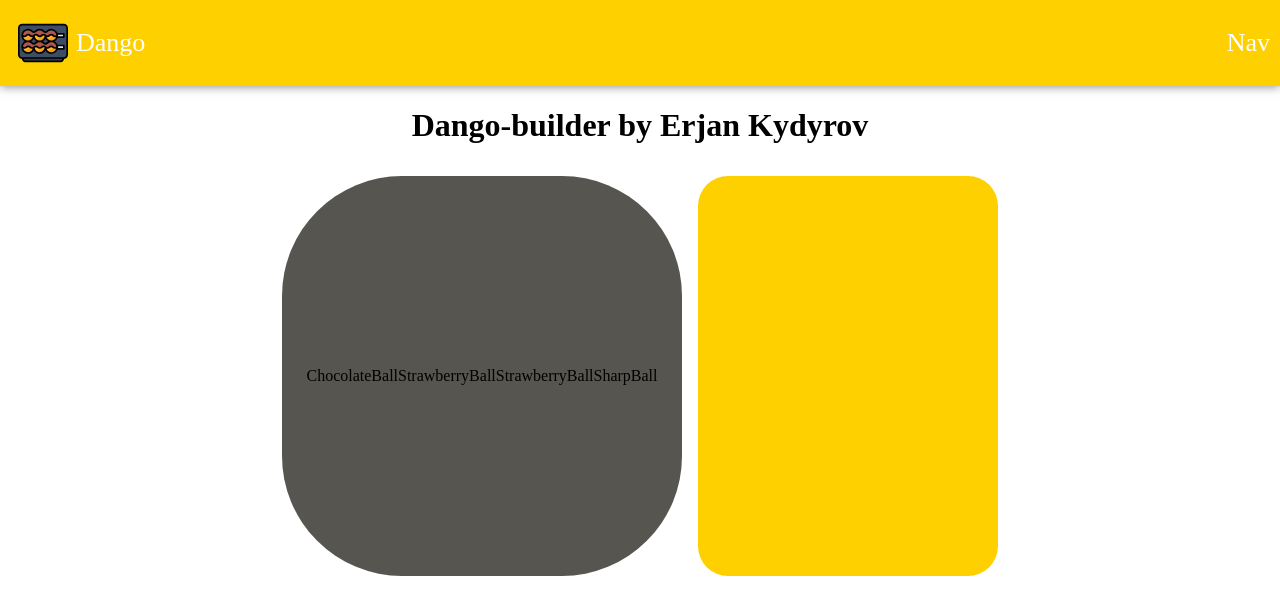
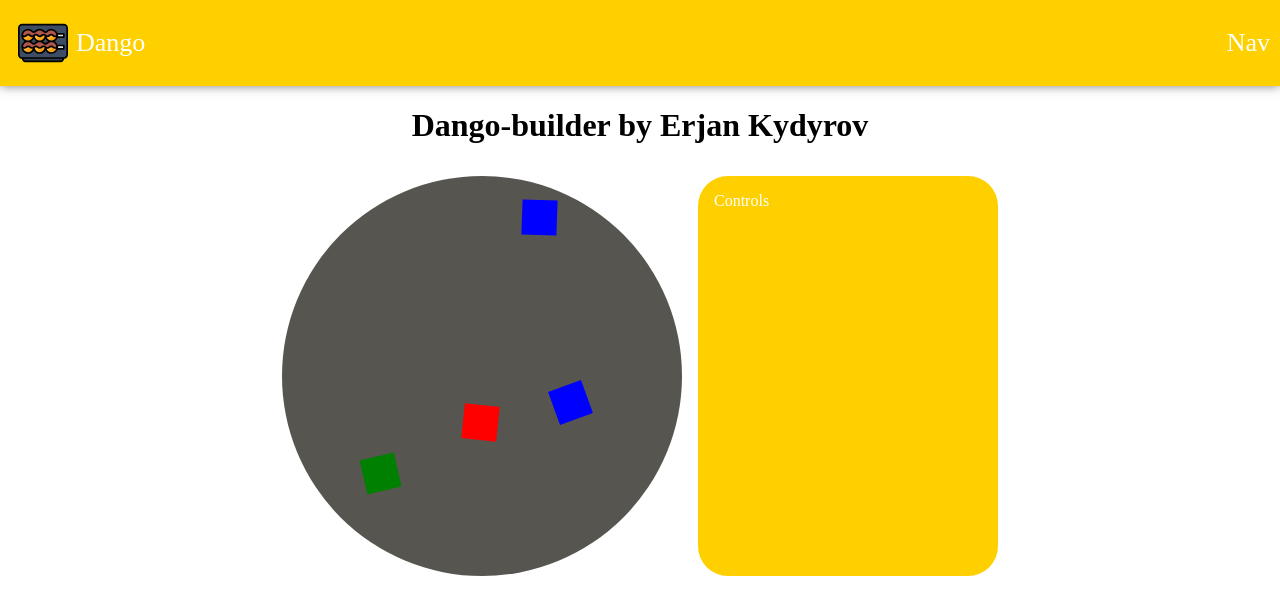
Before and after one commit to Erjankydyrov/builder, a React (Create React App) app: page / in a window 1280 px wide. Shown: the top 614 px of the page. Built offline with nearby package versions, Linux system fonts and the light colour scheme; a web font is replaced by a local one.

Commit message:
corected some problems

```diff
--- a/src/components/DangoBuilder/DangoControls/DangoControls.js
+++ b/src/components/DangoBuilder/DangoControls/DangoControls.js
@@ -2,7 +2,7 @@ import classes from "./DangoControls.module.css";
 
 const DangoControls = () => {
     return (
-        <div className = {classes.DangoControls}></div>
+        <div className = {classes.DangoControls}>Controls</div>
     );
 }
 
--- a/src/components/DangoBuilder/DangoIngredient/DangoIngredient.js
+++ b/src/components/DangoBuilder/DangoIngredient/DangoIngredient.js
@@ -1,9 +1,42 @@
 import classes from "./DangoIngredient.module.css";
 
 const DangoIngredient = ({ type }) => {
-    return (
-        <div>{type}</div>
-    );
-}
+  const types = {
+    ChocolateBall: { backgroundColor: `red`, width: "35px", height: "35px" },
+    StrawberryBall: { backgroundColor: `blue`, width: "35px", height: "35px" },
+    SharpBall: { backgroundColor: `green`, width: "35px", height: "35px" },
+  };
+
+  function getPosition(ingredientWidth) {
+    const dangoDiameter = 380;
+    const dangoRadius = dangoDiameter / 2;
+    const ingredientRadius = parseInt(ingredientWidth) / 2;
+
+    const Top = Math.round(Math.random() * dangoDiameter);
+    const Left = Math.round(Math.random() * dangoDiameter);
+
+    const distance =
+      Math.sqrt(
+        Math.pow(Top - dangoRadius, 2) +
+          Math.pow(Left - dangoRadius, 2)
+      ) + ingredientRadius;
+
+    return distance < dangoRadius
+      ? {
+          top: Top - ingredientRadius,
+          left: Left - ingredientRadius,
+        }
+      : getPosition(ingredientWidth);
+  }
+
+  // Get random position for this ingredient.
+    const position = getPosition(types[type].width);
+    types[type].top = position.top + "px";
+    types[type].left = position.left + "px";
+  // Get random rotation for this ingredient.
+    types[type].transform = `rotate(${Math.round(Math.random() * 360)}deg)`;
+
+  return <div className={classes.DangoIngredient} style={types[type]}></div>;
+};
 
 export default DangoIngredient;
--- a/src/components/DangoBuilder/DangoIngredient/DangoIngredient.module.css
+++ b/src/components/DangoBuilder/DangoIngredient/DangoIngredient.module.css
@@ -0,0 +1,3 @@
+.DangoIngredient {
+    position: absolute;
+}
--- a/src/components/DangoBuilder/DangoPreview/DangoPreview.js
+++ b/src/components/DangoBuilder/DangoPreview/DangoPreview.js
@@ -9,9 +9,12 @@ const DangoPreview = ({ ingredients }) => {
             result.push(<DangoIngredient type = {ingredient} />)
         }
     }
+
     return (
         <div className = {classes.DangoPreview}>
-            {result}
+            <div className={classes.ingredients}>
+                {result}
+            </div>
         </div>
     );
 }
--- a/src/components/DangoBuilder/DangoPreview/DangoPreview.module.css
+++ b/src/components/DangoBuilder/DangoPreview/DangoPreview.module.css
@@ -3,10 +3,16 @@
     height: 400px;
     margin-right: 1rem;
     margin-bottom: 1rem;
-    border-radius: 30%;
+    border-radius: 50%;
     background-color: #575550;
 
     display: flex;
     justify-content: center;
     align-items: center;
 }
+.ingredients {
+    width: 380px;
+    height: 380px;
+    border-radius: 100%;
+    position: relative;
+}
```
